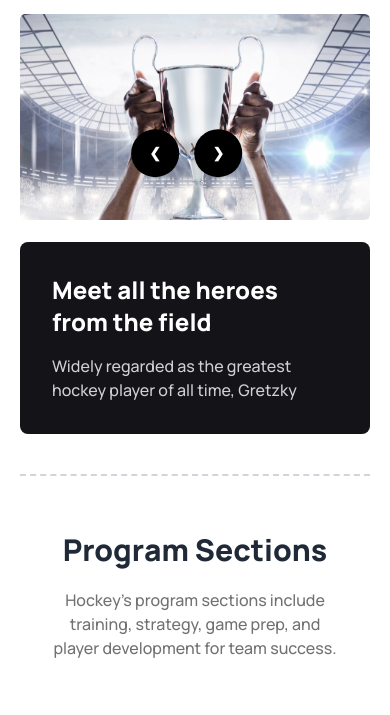
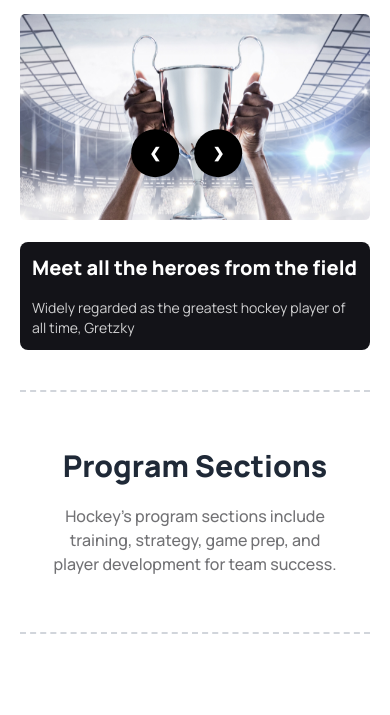
Before and after one commit to Monajer/my-assignment-3, a plain HTML site: page index.html in a window 390 px wide. Shown: the part 82-797 px from the top of the page. Drawn offline with nearby package versions, Linux system fonts and the light colour scheme.

Commit message:
badge text resize mobile view

```diff
--- a/index.html
+++ b/index.html
@@ -109,9 +109,9 @@
         </div>
         </div>
         <!-- sticker badge -->
-        <div class="lg:absolute bottom-8 right-8 bg-secondary p-8 mt-4 lg:mt-0 lg:max-w-[550px] rounded-lg">
-          <h4 class="text-white text-2xl font-extrabold pb-4">Meet all the heroes from the field</h4>
-          <p class="text-base font-medium text-white opacity-80">Widely regarded as the greatest hockey player of all time, Gretzky</p>
+        <div class="lg:absolute bottom-8 right-8 bg-secondary p-3 lg:p-8 mt-4 lg:mt-0 lg:max-w-[550px] rounded-lg">
+          <h4 class="text-white text-xl lg:text-2xl font-extrabold pb-4">Meet all the heroes from the field</h4>
+          <p class="text-sm lg:text-base lg:font-medium text-white opacity-80">Widely regarded as the greatest hockey player of all time, Gretzky</p>
         </div>
       </section>
     </header>
```
